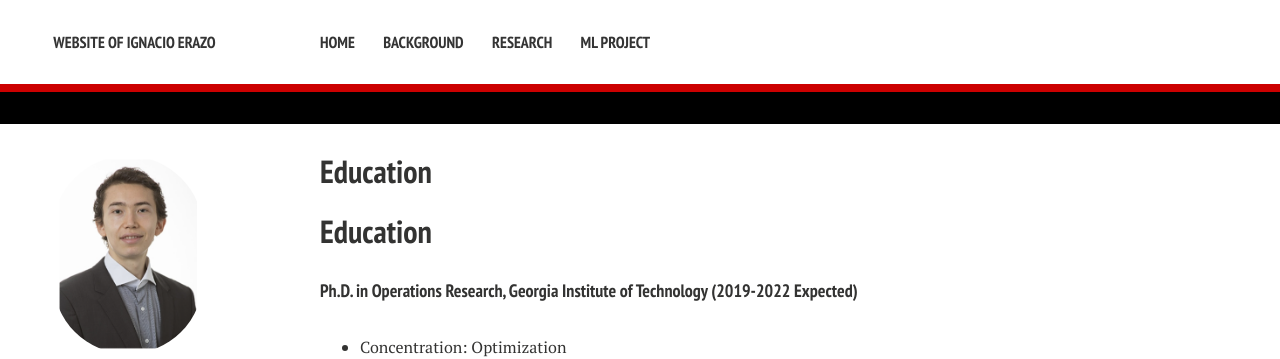
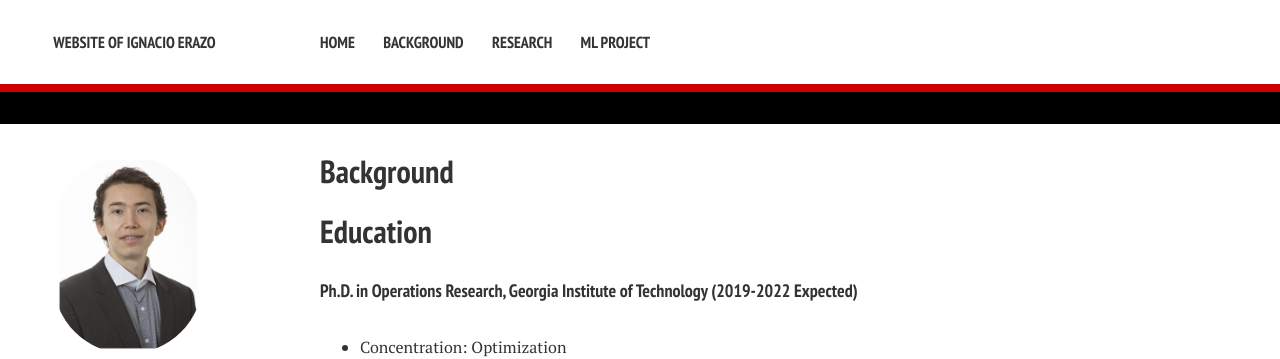
Before and after one commit to ierazo/ierazo.github.io, a Jekyll site: the page built from Background.md, in a window 1280 px wide. Shown: the top 359 px of the page. Built offline with Jekyll 4.4.1, drawn with Linux system fonts in a browser that asks for light colours; nearby versions of some CDN libraries; some web fonts are replaced; our own code applies the rules of GitHub Pages for plain Markdown files.

Commit message:
Update Background.md

```diff
--- a/Background.md
+++ b/Background.md
@@ -1,5 +1,10 @@
+---
+layout: page
+title: Background
+excerpt: "Recent Presentations"
+---
+
 # Education
-
 #### Ph.D. in Operations Research, Georgia Institute of Technology (2019-2022 Expected)
 - Concentration: Optimization
 - Minor: Machine Learning
```
